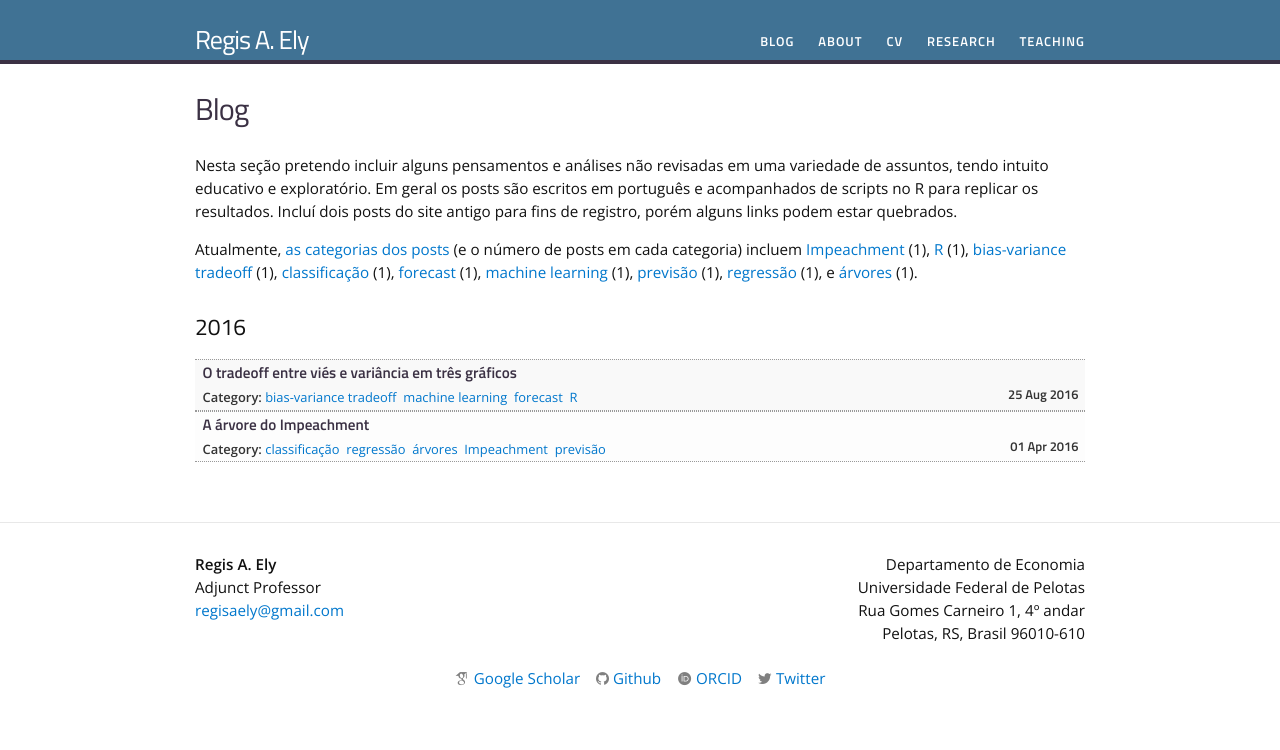
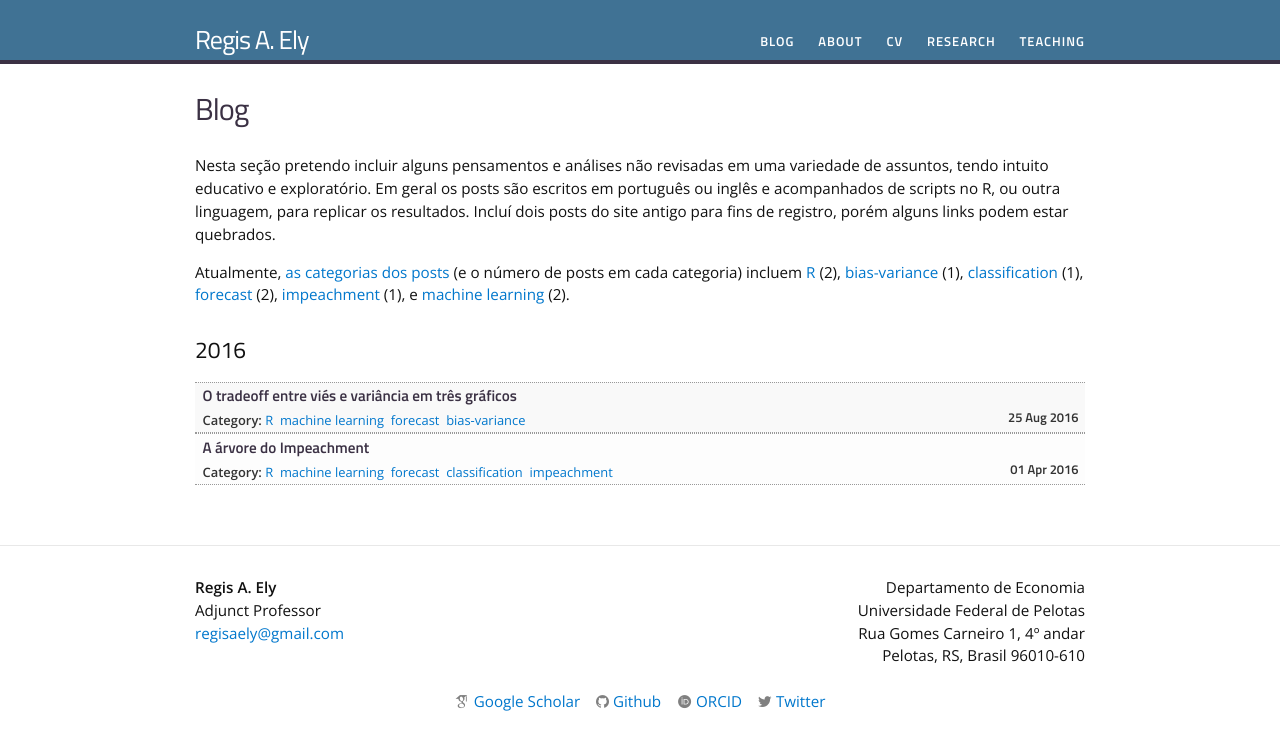
Before and after one commit to regisely/regisely.github.io, a Jekyll site: the page built from blog.md, in a window 1280 px wide. Shown: the top 750 px of the page. Built offline with Jekyll 4.4.1, drawn with Linux system fonts in a browser that asks for light colours; nearby versions of some CDN libraries; some web fonts are replaced.

Commit message:
Change posts categories

```diff
--- a/_posts/2016-04-01-impeachment.md
+++ b/_posts/2016-04-01-impeachment.md
@@ -3,7 +3,7 @@ layout: post
 title: "A árvore do Impeachment"
 subtitle: Previsão do resultado do Impeachment brasileiro
 author: "Regis"
-category: [classificação, regressão, árvores, Impeachment, previsão]
+category: [R, machine learning, forecast, classification, impeachment]
 date: 2016-04-01 10:00:00 -0300
 ---
 
--- a/_posts/2016-08-25-bias-variance.md
+++ b/_posts/2016-08-25-bias-variance.md
@@ -3,7 +3,7 @@ layout: post
 title: "O tradeoff entre viés e variância em três gráficos"
 subtitle: Entendendo os conceitos de bias-variance tradeoff, underfitting e overfitting através da estimação de diversos modelos de previsão
 author: "Regis"
-category: [bias-variance tradeoff, machine learning, forecast, R]
+category: [R, machine learning, forecast, bias-variance]
 date: 2016-08-25 10:00:00 -0300
 ---
 
--- a/blog.md
+++ b/blog.md
@@ -4,7 +4,7 @@ title: Blog
 permalink: /blog/
 ---
 
-Nesta seção pretendo incluir alguns pensamentos e análises não revisadas em uma variedade de assuntos, tendo intuito educativo e exploratório. Em geral os posts são escritos em português e acompanhados de scripts no R para replicar os resultados. Incluí dois posts do site antigo para fins de registro, porém alguns links podem estar quebrados.
+Nesta seção pretendo incluir alguns pensamentos e análises não revisadas em uma variedade de assuntos, tendo intuito educativo e exploratório. Em geral os posts são escritos em português ou inglês e acompanhados de scripts no R, ou outra linguagem, para replicar os resultados. Incluí dois posts do site antigo para fins de registro, porém alguns links podem estar quebrados.
 
 Atualmente, <a href="/categories">as categorias dos posts</a> (e o número de posts em cada categoria) incluem {% assign sorted_cats = site.categories | sort  %}{% for category in sorted_cats %}{% if forloop.last == true %}e {% endif %}<a href="/categories/#{{category[0]}}" style="font-weight:normal;"> {{category[0] | camelcase }}</a> ({{ category[1].size  }}){% if forloop.last == false %}, {% endif %}{% endfor %}.
 
```
